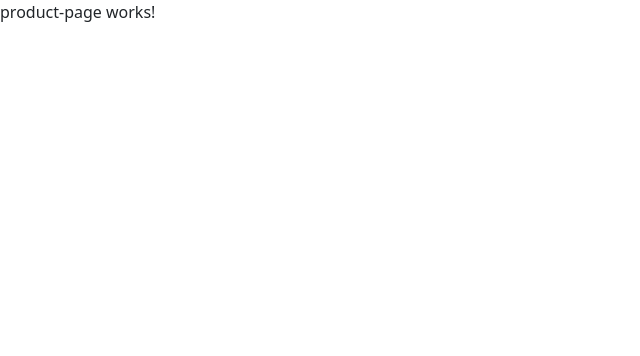
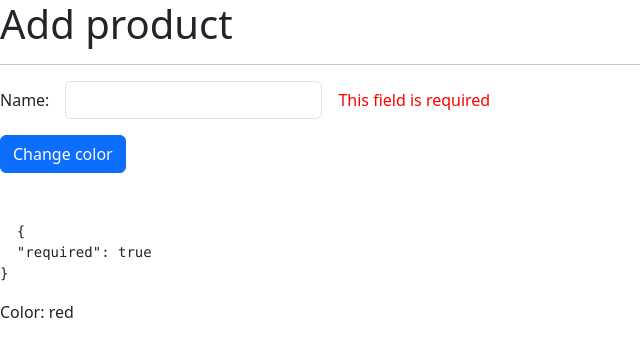
Before and after one commit to danielaliendo/angular-directives-and-signals, an Angular app: page /products/product in a window 1280 px wide. Shown: the top 356 px of the page, without its empty margins (0-640 px from the left). Built offline with nearby package versions, Linux system fonts and the light colour scheme.

Commit message:
custom label directive was created

```diff
--- a/src/app/app.module.ts
+++ b/src/app/app.module.ts
@@ -15,4 +15,5 @@ import { AppComponent } from './app.component';
   providers: [],
   bootstrap: [AppComponent]
 })
+
 export class AppModule { }
--- a/src/app/products/pages/product-page/product-page.component.html
+++ b/src/app/products/pages/product-page/product-page.component.html
@@ -1 +1,36 @@
-<p>product-page works!</p>
+<h1>Add product</h1>
+<hr>
+
+<form [formGroup]="form">
+  <div class="row g-3 align-items-center mb-3">
+
+    <div class="col-auto">
+      <label>Name:</label>
+    </div>
+
+    <div class="col-auto">
+      <input formControlName="name" type="text" class="form-control">
+    </div>
+
+    <div class="col-auto">
+      <span customLabel [color]="color" [errors]="form.get('name')?.errors ?? null">
+        Temporal
+      </span>
+    </div>
+
+  </div>
+  <div class="row">
+
+    <div class="col">
+      <button (click)="changeColor()" class="btn btn-primary">Change color</button>
+    </div>
+
+  </div>
+</form>
+
+<pre class="mt-5">
+  {{ form.get('name')?.errors | json}}
+</pre>
+<p>
+  Color: {{ color }}
+</p>
--- a/src/app/products/pages/product-page/product-page.component.ts
+++ b/src/app/products/pages/product-page/product-page.component.ts
@@ -1,4 +1,5 @@
-import { Component } from '@angular/core';
+import { Component, inject } from '@angular/core';
+import { FormBuilder, FormGroup, Validators } from '@angular/forms';
 
 @Component({
   selector: 'products-product-page',
@@ -9,4 +10,16 @@ import { Component } from '@angular/core';
 
 export class ProductPageComponent {
 
+  private fb = inject(FormBuilder);
+
+  public color: string = 'red';
+
+  public form: FormGroup = this.fb.group({
+    name: ['', [Validators.required, Validators.minLength(6), Validators.email]],
+  });
+
+  changeColor() {
+    this.color  = '#xxxxxx'.replace(/x/g, y=>(Math.random()*16|0).toString(16));
+  }
+
 }
--- a/src/app/products/products.module.ts
+++ b/src/app/products/products.module.ts
@@ -3,6 +3,8 @@ import { CommonModule } from '@angular/common';
 
 import { ProductsRoutingModule } from './products-routing.module';
 import { ProductPageComponent } from './pages/product-page/product-page.component';
+import { ReactiveFormsModule } from '@angular/forms';
+import { SharedModule } from '../shared/shared.module';
 
 @NgModule({
   declarations: [
@@ -10,7 +12,9 @@ import { ProductPageComponent } from './pages/product-page/product-page.componen
   ],
   imports: [
     CommonModule,
-    ProductsRoutingModule
+    ReactiveFormsModule,
+    ProductsRoutingModule,
+    SharedModule
   ]
 })
 
--- /dev/null
+++ b/src/app/shared/directives/custom-label.directive.ts
@@ -0,0 +1,71 @@
+import { Directive, ElementRef, Input, OnChanges, OnInit, SimpleChanges } from '@angular/core';
+import { ValidationErrors } from '@angular/forms';
+
+@Directive({
+  selector: '[customLabel]'
+})
+
+export class CustomLabelDirective implements OnInit {
+
+  private htmlElement?: ElementRef<HTMLElement>
+  private _color?: string
+  private _errors?: ValidationErrors | null
+
+  @Input() set color(value: string) {
+    this._color = value
+    this.setStyle()
+  }
+
+  @Input() set errors(value: ValidationErrors | null) {
+    this._errors = value
+    this.setErrorMessage();
+  }
+
+  constructor(
+    private el: ElementRef<HTMLElement>,
+  ) {
+    this.htmlElement = el
+  }
+
+  ngOnInit() {
+    this._color = this.color
+    this.setStyle()
+  }
+
+  setStyle(): void {
+    if (!this.htmlElement) return
+    if (!this._color) return
+
+    this.htmlElement.nativeElement.style.color = this._color
+  }
+
+  setErrorMessage(): void {
+    if (!this.htmlElement) return
+    if (!this._errors) {
+      this.htmlElement.nativeElement.innerText = ''
+      return
+    }
+
+    const errors = Object.keys(this._errors)
+
+    if (errors.includes('required')) {
+      this.htmlElement.nativeElement.innerText = 'This field is required'
+      return
+    }
+
+    if (errors.includes('email')) {
+      this.htmlElement.nativeElement.innerText = 'Invalid email'
+      return
+    }
+
+    if (errors.includes('minlength')) {
+      const min = this._errors['minlength'].requiredLength
+      const current = this._errors['minlength'].actualLength
+
+      this.htmlElement.nativeElement.innerText = `Min length is ${min}, current is ${current}`
+      return
+    }
+
+  }
+
+}
```
Also changed, not shown: src/app/shared/shared.module.ts (added, +17 -0 lines), src/app/products/products-routing.module.ts (indentation only).
